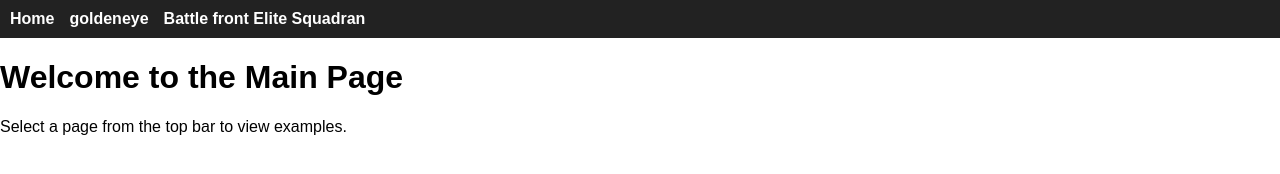
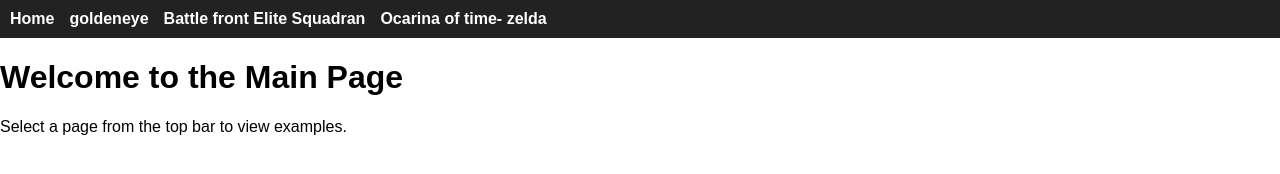
Before and after one commit to Deformed-steve/retro.github.io, a plain HTML site: page index.html in a window 1280 px wide. Drawn offline with Linux system fonts and the light colour scheme.

Commit message:
Update index.html

```diff
--- a/index.html
+++ b/index.html
@@ -11,6 +11,7 @@
     <a href="index.html">Home</a>
     <a href="goldeneye.html">goldeneye</a>
     <a href="battlefront.html">Battle front Elite Squadran</a>
+    <a href="ocarina.html">Ocarina of time- zelda</a>
   </nav>
 
   <main>
```
